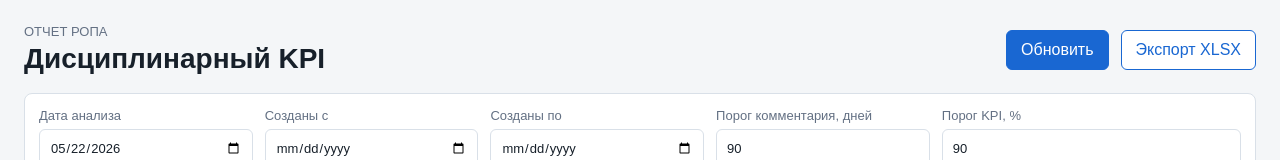
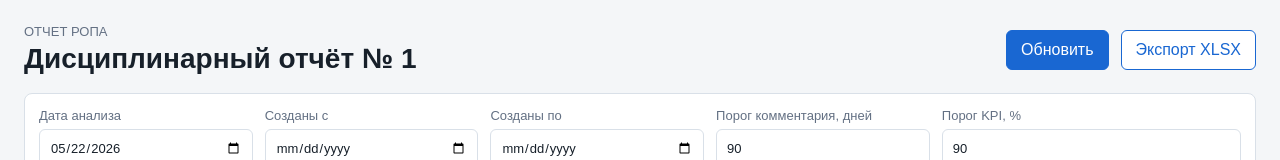
Before and after one commit to morozov9053-creator/Bitrix, a website: page public/index.html in a window 1280 px wide. Shown: the top 160 px of the page. Drawn offline with Linux system fonts and the light colour scheme; no server answers.

Commit message:
Rename app title

```diff
--- a/public/index.html
+++ b/public/index.html
@@ -3,7 +3,7 @@
   <head>
     <meta charset="utf-8" />
     <meta name="viewport" content="width=device-width, initial-scale=1" />
-    <title>Дисциплинарный KPI</title>
+    <title>Дисциплинарный отчёт № 1</title>
     <link rel="stylesheet" href="/styles.css" />
   </head>
   <body>
@@ -11,7 +11,7 @@
       <section class="topbar">
         <div>
           <p class="eyebrow">Отчет РОПа</p>
-          <h1>Дисциплинарный KPI</h1>
+          <h1>Дисциплинарный отчёт № 1</h1>
         </div>
         <div class="actions">
           <button id="refreshBtn" type="button">Обновить</button>
```
